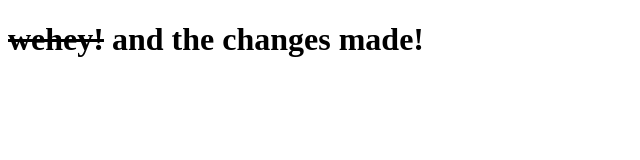
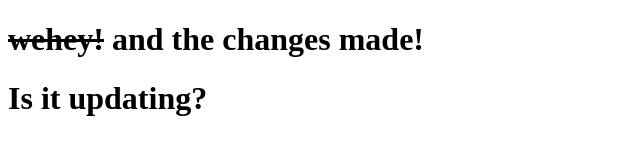
Before and after one commit to shakiralihamza/and-my-last-word, a plain HTML site: page index.html in a window 1280 px wide. Shown: the whole page, without its empty margins (0-640 px from the left). Drawn offline with Linux system fonts and the light colour scheme.

Commit message:
Second change made to index.html after configuring workflow

```diff
--- a/index.html
+++ b/index.html
@@ -6,5 +6,6 @@
 </head>
 <body>
 <h1><s>wehey!</s> and the changes made!</h1>
+<h1>Is it updating?</h1>
 </body>
 </html>
```
